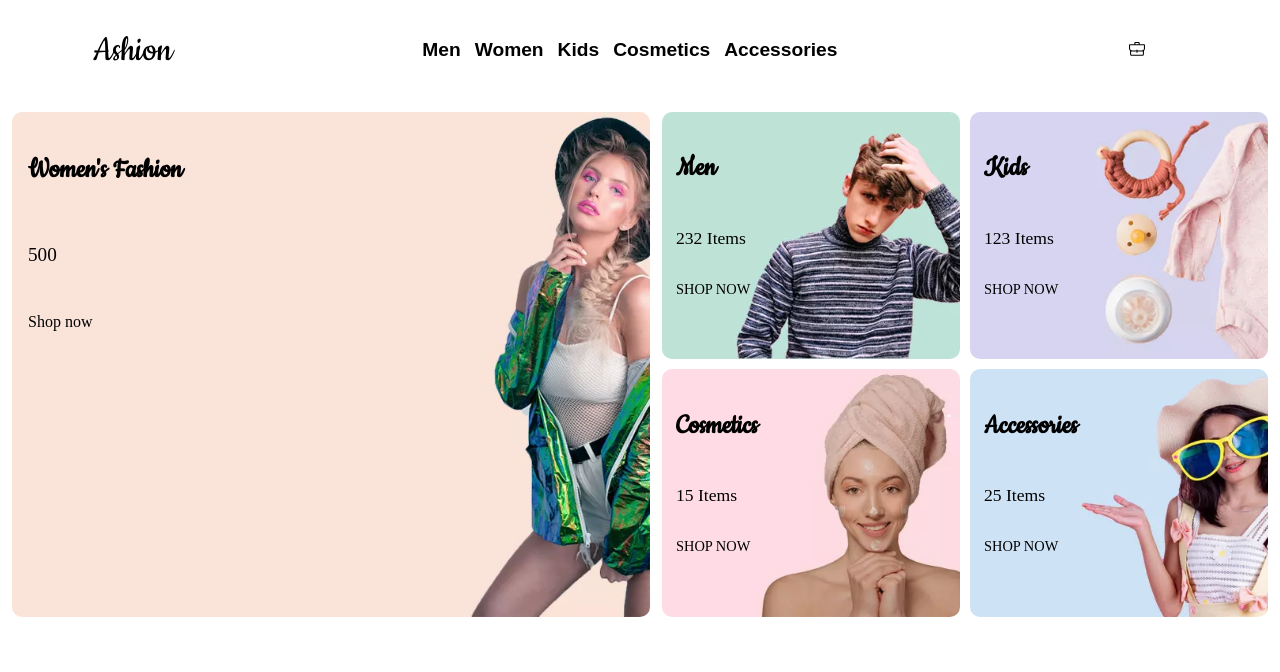
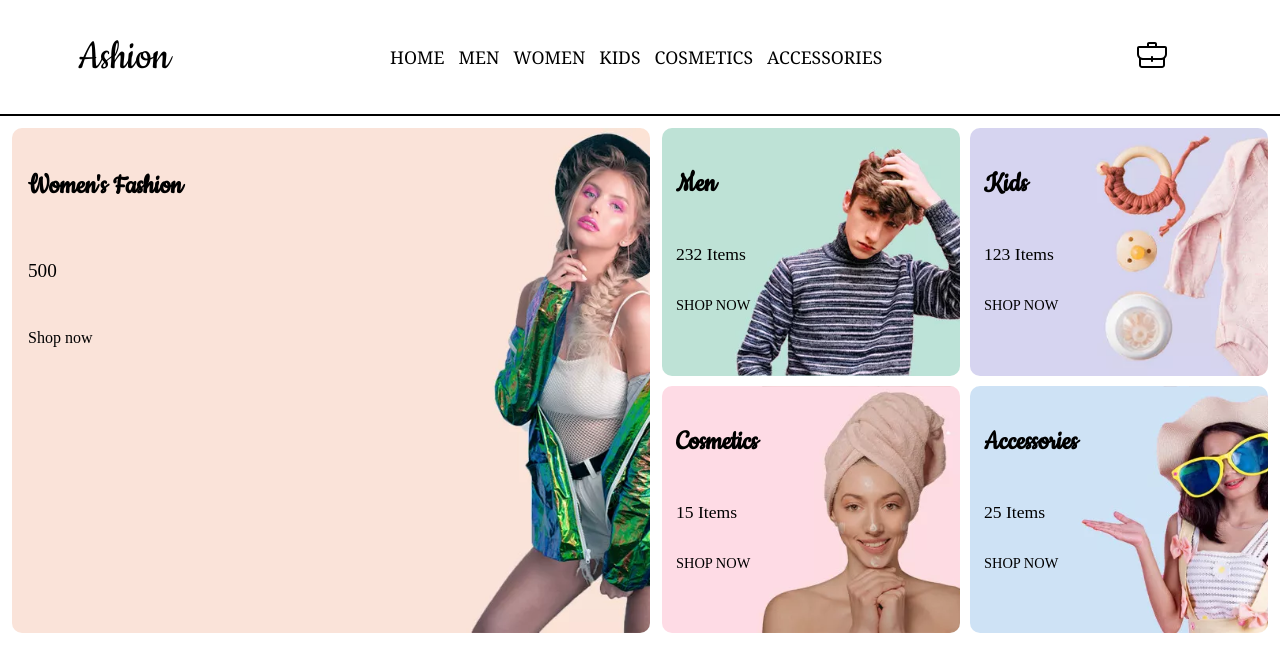
Before and after one commit to sowjanya-gangisetty/shoping-site-react, a React (Vite) app: page / in a window 1280 px wide. Shown: the top 672 px of the page. Built offline with nearby package versions, Linux system fonts and the light colour scheme; a web font is replaced by a local one.

Commit message:
minor changes in styling

```diff
--- a/src/app.module.css
+++ b/src/app.module.css
@@ -11,6 +11,7 @@ body{
   flex-direction: column;
   gap: 12px;
   padding: 12px;
+  margin: 0;
 }
 
 @media screen and  (min-width:768px){
--- a/src/components/Header/header.module.css
+++ b/src/components/Header/header.module.css
@@ -2,7 +2,8 @@
    align-items: center;
     display: flex;
     justify-content: space-around;
-    border-bottom-color: black;
+    border-bottom: 2px solid black;
+
 }
 @media screen and (max-width:768px){
     .headerContainer{
--- a/src/components/Logo/logo.module.css
+++ b/src/components/Logo/logo.module.css
@@ -1,8 +1,8 @@
 @import url('https://fonts.googleapis.com/css2?family=Cookie&family=Lobster&family=Lobster+Two:ital,wght@0,400;0,700;1,400;1,700&family=Macondo&family=Merriweather:ital,opsz,wght@0,18..144,300..900;1,18..144,300..900&family=Poppins:ital,wght@0,100;0,200;0,300;0,400;0,500;0,600;0,700;0,800;0,900;1,100;1,200;1,300;1,400;1,500;1,600;1,700;1,800;1,900&family=Rubik+Spray+Paint&family=Story+Script&family=Texturina:ital,opsz,wght@0,12..72,100..900;1,12..72,100..900&family=Titan+One&display=swap');
 
 .logo {
-    font-size: 2.5rem;
+    font-size: 2.9rem;
     font-family: "Cookie", cursive;
-    font-weight: 400;
+    font-weight: 500;
     font-style: normal;
 }
--- a/src/components/Navigation/index.jsx
+++ b/src/components/Navigation/index.jsx
@@ -3,7 +3,7 @@ import { useState } from 'react';
 import { RxHamburgerMenu } from "react-icons/rx";
 
 
-const  categories = ["Men", "Women", "Kids", "Cosmetics" , "Accessories"]
+const  categories = ["Home", "Men", "Women", "Kids", "Cosmetics" , "Accessories"]
 
 
 const Navigation = () => {
--- a/src/components/Navigation/navigation.module.css
+++ b/src/components/Navigation/navigation.module.css
@@ -18,9 +18,10 @@
 }
 .category {
     cursor: pointer;
-    font-family: Arial, Helvetica, sans-serif;
-    font-size: 1.2rem;
-    font-weight: bold;
+    font-family:Georgia, 'Times New Roman', Times, serif;
+    font-size: 1.1em;
+    font-weight: 400;
+    text-transform: uppercase;
 }
 
 .category:hover{
--- a/src/components/ShoppingCart/index.jsx
+++ b/src/components/ShoppingCart/index.jsx
@@ -4,7 +4,7 @@ import { RxBackpack } from "react-icons/rx";
 const ShopingCart = () => {
     return(
         <div className={styles.cart}>
-            <RxBackpack />
+            <RxBackpack size={30}/>
         </div>
     )
 }
--- a/src/components/ShoppingCart/shoppingCart.module.css
+++ b/src/components/ShoppingCart/shoppingCart.module.css
@@ -4,4 +4,5 @@
     display: flex;
     align-items: center;
     justify-content: center;
+    cursor: pointer;
 }
```
